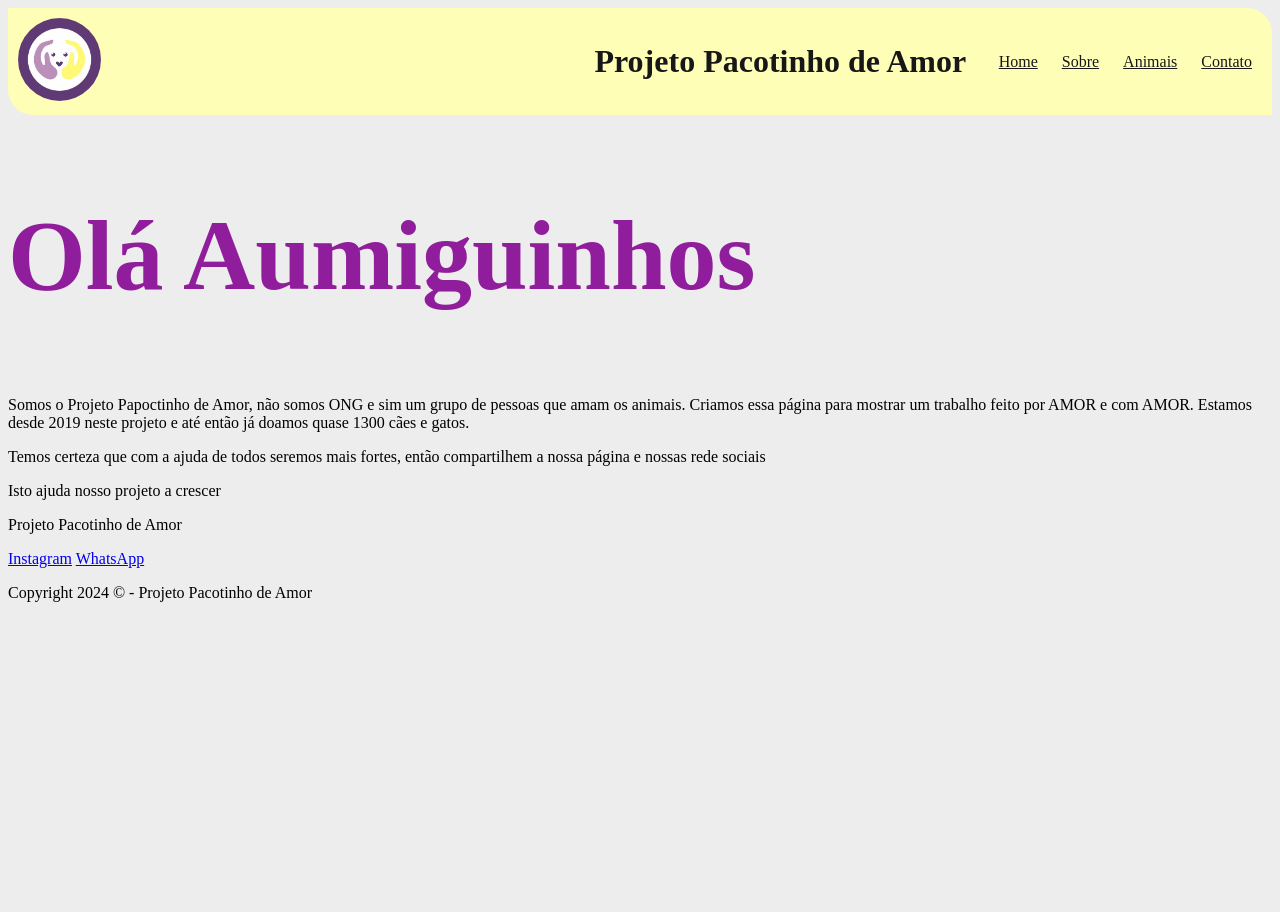
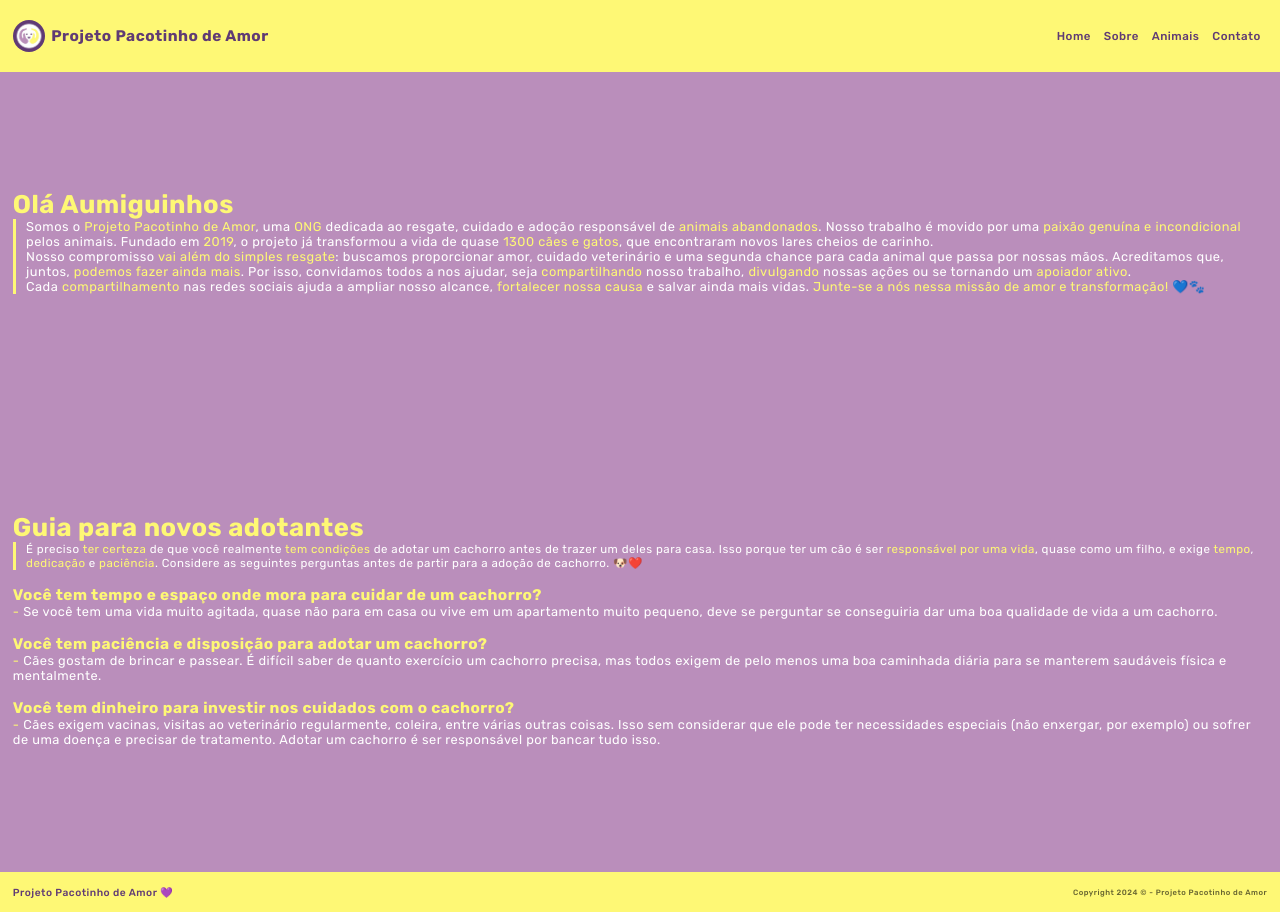
Before and after one commit to phbrg/cp1-front-web, a plain HTML site: page sobre.html in a window 1280 px wide. Before the commit the page ends 800 px from the top, so only its background shows below. Drawn offline with Linux system fonts and the light colour scheme.

Commit message:
feat: fixed some issues, created new pages and unified project

```diff
--- a/sobre.css
+++ /dev/null
@@ -1,36 +0,0 @@
-body{
-    background-color: #EDEDED;
-}
-
-header{
-    display: flex;
-    align-items: center;
-    justify-content: space-between;
-    padding: 10px;
-    background-color: #fffeb7;
-    border-radius: 0 25px 0 25px;
-}
-
-header .logonavbar img{
-    height: 15%; width: 15%;
-    border-radius: 100px;
-}
-
-header .namenavbar h1{
-    color: #171717;
-}
-
-header nav a{
-    color: #171717;
-    margin: 0 10px;
-}
-
-header nav a:hover{
-    color: #171717;
-}
-
-h2{
-    color: #901d9b;
-    font-size: 100px;
-    align-items: center;
-}
--- a/sobre.html
+++ b/sobre.html
@@ -4,46 +4,54 @@
 <head>
     <meta charset="UTF-8">
     <meta name="viewport" content="width=device-width, initial-scale=1.0">
-    <title>Sobre o nosso trabalho</title>
+    <title>Projeto Pacotinho de Amor</title>
     <link rel="shortcut icon" href="images/favicon.ico" type="image/x-icon">
-    <link rel="stylesheet" type="text/css" href="sobre.css">
+    <link rel="stylesheet" type="text/css" href="styles/style.css">
 </head>
 
 <body>
+    <header>
+        <a class="logo" href="home.html">
+            <img src="images/logo.jpeg" alt="logo projeto pacotinho de amor">
+            <p>Projeto Pacotinho de Amor</p>
+        </a>
 
-    <header>
-        <!--Cabeçalho da pagina + a navbar interativa para navegação, inicialmente deixar a navbar se movendo junto ao scroll, mas talvez trocar para fixa, sem que se mova com o scroll da tela-->
-        <div class="logonavbar">
-            <a href="index.html"><img src="images/logo.jpeg" alt="logo projeto pacotinho de amor"></a>
+        <nav>
+            <a href="home.html">Home</a>
+            <a href="sobre.html">Sobre</a>
+            <a href="adocao.html">Animais</a>
+            <a href="contato.html">Contato</a>
+        </nav>
+    </header>
+    <div class="sobre">
+        <div class="about">
+            <h1>Olá Aumiguinhos</h1>
+            <p>Somos o <span>Projeto Pacotinho de Amor</span>, uma <span>ONG</span> dedicada ao resgate, cuidado e adoção responsável de <span>animais abandonados</span>. Nosso trabalho é movido por uma <span>paixão genuína e incondicional</span> pelos animais. Fundado em <span>2019</span>, o projeto já transformou a vida de quase <span>1300 cães e gatos</span>, que encontraram novos lares cheios de carinho.<br>Nosso compromisso <span>vai além do simples resgate</span>: buscamos proporcionar amor, cuidado veterinário e uma segunda chance para cada animal que passa por nossas mãos. Acreditamos que, juntos, <span>podemos fazer ainda mais</span>. Por isso, convidamos todos a nos ajudar, seja <span>compartilhando</span> nosso trabalho, <span>divulgando</span> nossas ações ou se tornando um <span>apoiador ativo</span>.<br>Cada <span>compartilhamento</span> nas redes sociais ajuda a ampliar nosso alcance, <span>fortalecer nossa causa</span> e salvar ainda mais vidas. <span>Junte-se a nós nessa missão de amor e transformação!</span> 💙🐾</p>
         </div>
 
-        <div class="namenavbar">
-            <h1>Projeto Pacotinho de Amor</h1>
+        <div class="faq">
+            <div class="header">
+                <h1>Guia para novos adotantes</h1>
+                <p>É preciso <span>ter certeza</span> de que você realmente <span>tem condições</span> de adotar um cachorro antes de trazer um deles para casa. Isso porque ter um cão é ser <span>responsável por uma vida</span>, quase como um filho, e exige <span>tempo</span>, <span>dedicação</span> e <span>paciência</span>. Considere as seguintes perguntas antes de partir para a adoção de cachorro. 🐶❤️</p>
+            </div>
+
+            <div class="box">
+                <h1> Você tem tempo e espaço onde mora para cuidar de um cachorro?</h1>
+                <p><span>-</span> Se você tem uma vida muito agitada, quase não para em casa ou vive em um apartamento muito pequeno, deve se perguntar se conseguiria dar uma boa qualidade de vida a um cachorro.</p>
+            </div>
+            <div class="box">
+                <h1> Você tem paciência e disposição para adotar um cachorro?</h1>
+                <p><span>-</span> Cães gostam de brincar e passear. É difícil saber de quanto exercício um cachorro precisa, mas todos exigem de pelo menos uma boa caminhada diária para se manterem saudáveis física e mentalmente.</p>
+            </div>
+            <div class="box">
+                <h1>Você tem dinheiro para investir nos cuidados com o cachorro?</h1>
+                <p><span>-</span> Cães exigem vacinas, visitas ao veterinário regularmente, coleira, entre várias outras coisas. Isso sem considerar que ele pode ter necessidades especiais (não enxergar, por exemplo) ou sofrer de uma doença e precisar de tratamento. Adotar um cachorro é ser responsável por bancar tudo isso.</>
+            </div>
         </div>
-
-        <nav>
-            <a href="index.html">Home</a>
-            <a href="sobre.html">Sobre</a>
-            <a href="#">Animais</a>
-            <a href="#">Contato</a>
-        </nav>
-    </header>
-
-    <h2>Olá Aumiguinhos</h2>
-    <p>Somos o Projeto Papoctinho de Amor, não somos ONG e sim um grupo de pessoas que amam os animais. Criamos essa
-        página para mostrar um trabalho feito por AMOR e com AMOR. Estamos desde 2019 neste projeto e até então já
-        doamos quase 1300 cães e gatos.</p>
-
-    <p>Temos certeza que com a ajuda de todos seremos mais fortes, então compartilhem a nossa página e nossas rede
-        sociais</p>
-
-    <p>Isto ajuda nosso projeto a crescer</p>
-
+    </div>
     <footer>
-        <p>Projeto Pacotinho de Amor</p>
-        <a href="#">Instagram</a>
-        <a href="#">WhatsApp</a>
-        <p>Copyright 2024 © - Projeto Pacotinho de Amor</p>
+        <p class="logo">Projeto Pacotinho de Amor 💜</p>
+        <p class="copy">Copyright 2024 © - Projeto Pacotinho de Amor</p>
     </footer>
 </body>
 
--- a/style.css
+++ /dev/null
@@ -1,61 +0,0 @@
-/* css somente para melhor analise da pagina */
-/* mudar todas as fontas para uma mais bonita e de acordo com oq o texto deseja comunicar */
-/* resolver a questão do redirecionamento na pagina */
-/* cores e fontes deixar com o pedro que conhece dessa area melhor */
-
-body{
-    background-color: #EDEDED;
-}
-
-header{
-    display: flex;
-    align-items: center;
-    justify-content: space-between;
-    padding: 10px;
-    background-color: #fffeb7;
-    border-radius: 0 25px 0 25px;
-}
-
-header .logonavbar img{
-    height: 15%; width: 15%;
-    border-radius: 100px;
-}
-
-header .namenavbar h1{
-    color: #171717;
-}
-
-header nav a{
-    color: #171717;
-    margin: 0 10px;
-}
-
-header nav a:hover{
-    color: #171717;
-}
-
-
-.box1{
-    display: flex;
-    align-items: center;
-}
-
-.box1 h1{
-    color: #901d9b;
-    font-size: 100px;
-    margin-left: 5%;
-    margin-right: 10%;
-}
-
-.box1 img{
-    border-radius: 40px;
-}
-
-.seta img{
-    height: 50px;
-    width: 50px;
-    align-items: center;
-    margin-bottom: 10%;
-    margin-left: 50%;
-    margin-right: 50%;
-}
--- /dev/null
+++ b/styles/style.css
@@ -0,0 +1,253 @@
+/* general */
+@import url('https://fonts.googleapis.com/css2?family=Rubik:wght@300..900&display=swap');
+
+* {
+  border: none;
+  box-shadow: none;
+  box-sizing: border-box;
+  margin: 0;
+  transition: all 0.2s ease-in-out;
+  resize: none;
+  outline: none;
+  border: 0;
+  scroll-behavior: smooth;
+}
+
+h1, h2, h3, h4, h5, h6, p, span, a {
+  color: var(--text);
+  text-decoration: none;
+  letter-spacing: 0.5px;
+  font-style: normal;
+  font-family: Rubik;
+}
+
+body {
+  background: var(--bg);
+  cursor: default;
+  max-width: 100vw;
+  overflow-x: hidden;
+}
+
+:root {
+  --bg: #ffffff;
+  --text: rgb(0, 0, 0);
+  --purple: #603b74;
+  --lpurple: #ba8ebb;
+  --yellow: #fef875;
+}
+
+header {
+    display: flex;
+    align-items: center;
+    justify-content: space-between;
+    flex-direction: row;
+    flex-wrap: wrap;
+    width: 100vw;
+    height: 9vh;
+    padding: 1vw;
+    background-color: var(--yellow);
+
+    & .logo {
+        display: flex;
+        align-items: center;
+        justify-content: space-between;
+
+        & p {
+            padding: 0 0.5vw;
+            font-size: 1.2vw;
+            font-weight: 700;
+            color: var(--purple);
+        }
+
+        & img {
+            height: 2.5vw;
+            border-radius: 100%;
+        }
+    }
+
+    & nav {
+        display: flex;
+        align-items: center;
+        justify-content: center;
+        flex-direction: row;
+        flex-wrap: wrap;
+
+        & a {
+            padding: 0 0.5vw;
+            font-size: 0.9vw;
+            font-weight: 500;
+            color: var(--purple);
+
+            &:hover {
+                color: var(--lpurple);
+            }
+        }
+    }
+}
+
+footer {
+    display: flex;
+    align-items: center;
+    justify-content: space-between;
+    padding: 1vw;
+    width: 100vw;
+    height: 5vh;
+    background-color: var(--yellow);
+
+    & .logo {
+        font-size: 0.8vw;
+        font-weight: 500;
+        color: var(--purple);
+    }
+
+    & .copy {
+        font-size: 0.6vw;
+        font-weight: 500;
+        color: rgba(0, 0, 0, 0.6);
+    }
+}
+
+/* home */
+.home {
+    display: flex;
+    align-items: center;
+    justify-content: space-around;
+    padding: 1vw;
+    width: 100vw;
+    height: 100vh;
+    background: rgb(186,142,187);
+    background: radial-gradient(circle, rgba(186,142,187,1) 0%, rgba(122,66,152,1) 100%);
+
+    & img {
+        border-radius: 100%;
+        height: 20vw;
+    }
+
+    & div {
+        display: flex;
+        flex-direction: column;
+
+        & h1 {
+            font-size: 3vw;
+            color: var(--yellow);
+        }
+
+        & h2 {
+            font-size: 1.5vw;
+            width: 80%;
+            padding: 0 0.5vw;
+            border-left: 5px solid var(--yellow);
+            color: #fff;
+
+            & span {
+                color: var(--yellow);
+                font-weight: 700;
+                font-size: 1.7vw;
+            }
+        }
+
+        & nav {
+            display: flex;
+            align-items: center;
+            justify-content: start;
+            flex-wrap: wrap;
+            padding: 1vw 0;
+
+            & a {
+                margin: 0 1vw 0 0;
+                padding: 0.7vw 1.1vw;
+                font-size: 0.9vw;
+                font-weight: 500;
+                background-color: #fff;
+                border-radius: 100px;
+
+                &:hover {
+                    background-color: var(--yellow);
+                }
+
+                &:active {
+                    filter: brightness(130%);
+                    transform: scale(0.98);
+                }
+            }
+        }
+    }
+}
+
+/* sobre */
+.sobre {
+    display: flex;
+    align-items: start;
+    justify-content: space-around;
+    flex-direction: column;
+    padding: 1vw;
+    width: 100vw;
+    min-height: 100vh;
+    background: var(--lpurple);
+
+    & div {
+        margin: 1vh 0;
+    }
+
+    & .about {
+        & h1 {
+            font-size: 2vw;
+            color: var(--yellow);
+        }
+
+        & p {
+            font-size: 1vw;
+            font-weight: 400;
+            border-left: 3px solid var(--yellow);
+            padding: 0 0.8vw;
+            color: #fff;
+
+            & span {
+                color: var(--yellow);
+            }
+        }
+    }
+
+    & .faq {
+        display: flex;
+        align-items: start;
+        justify-content: start;
+        flex-direction: column;
+        flex-wrap: wrap;
+
+        & .header {
+            & h1 {
+                font-size: 2vw;
+                color: var(--yellow);
+            }
+
+            & p {
+                font-size: 0.9vw;
+                color: #fff;
+                border-left: 3px solid var(--yellow);
+                padding: 0 0.8vw;
+
+                & span {
+                    color: var(--yellow);
+                }
+            }
+        }
+
+        & .box {
+            & h1 {
+                font-size: 1.2vw;
+                color: var(--yellow);
+            }
+
+            & p {
+                font-size: 1vw;
+                font-weight: 400;
+                color: #fff;
+
+                & span {
+                    color: var(--yellow);
+                }
+            }
+        }
+    }
+}
```
Also changed, not shown: adocao.html (+21 -3 lines), contato.html (added, +68 -0 lines), home.html (added, +48 -0 lines), index.html (deleted, +0 -68 lines), images/background.png (added), images/dog.png (added), images/imagem-teste.jpg (deleted).
